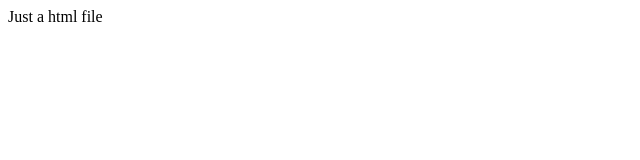
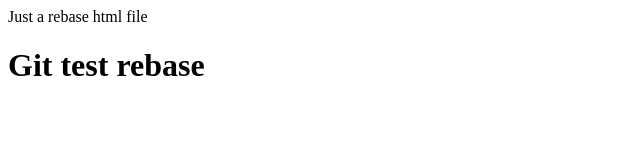
Before and after one commit to MinhTriJVB/First-Repository, a plain HTML site: page index.html in a window 1280 px wide. Shown: the whole page, without its empty margins (0-640 px from the left). Drawn offline with Linux system fonts and the light colour scheme.

Commit message:
test reabse

```diff
--- a/index.html
+++ b/index.html
@@ -3,9 +3,10 @@
 <head>
     <meta charset="UTF-8">
     <meta name="viewport" content="width=device-width, initial-scale=1.0">
-    <title>Document</title>
+    <title>Rebase</title>
 </head>
 <body>
-    Just a html file
+    Just a rebase html file
+    <h1>Git test rebase</h1>
 </body>
 </html>
```
